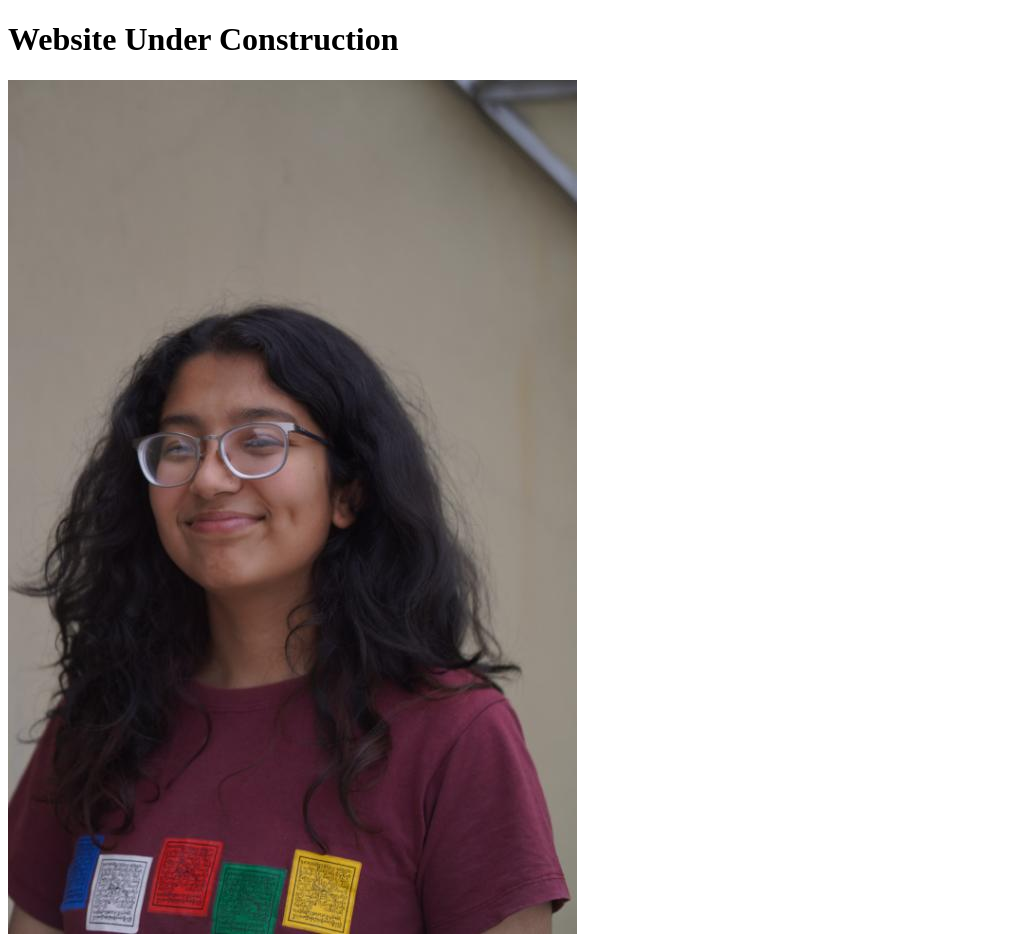
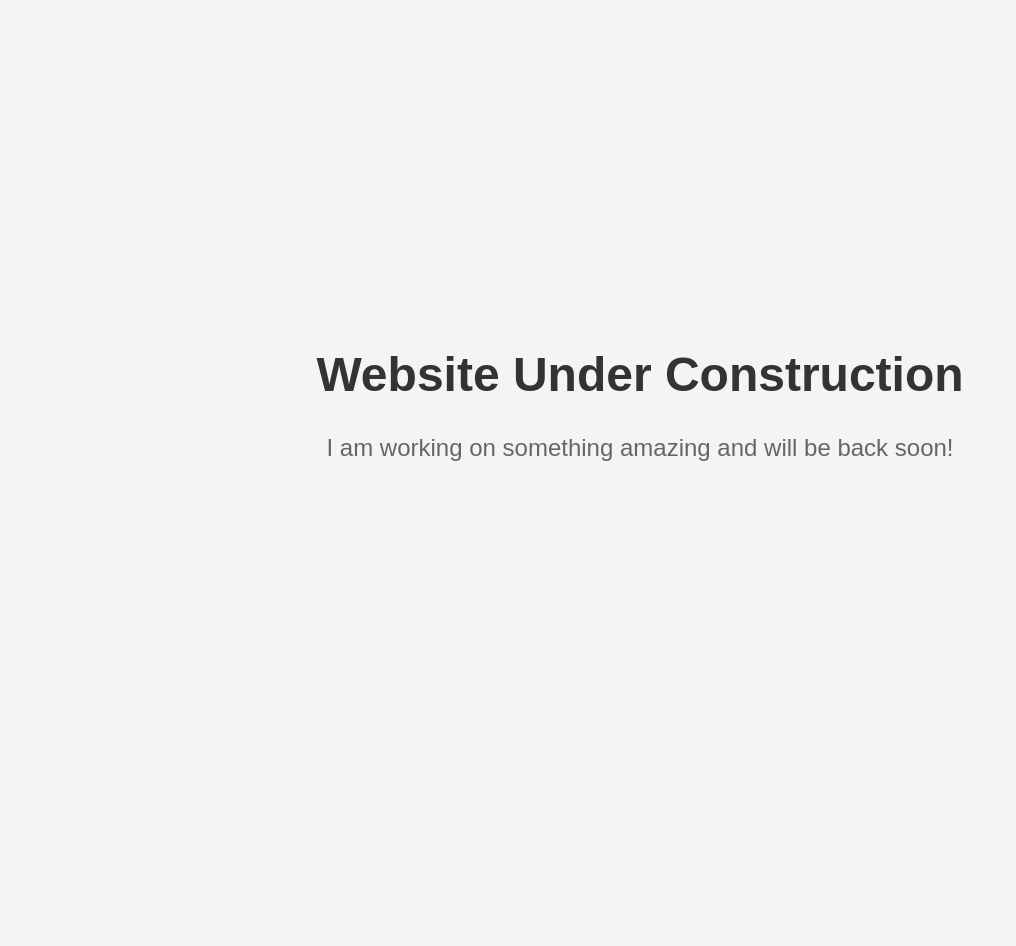
Before and after one commit to iamiza/iamiza.github.io, a plain HTML site: page index.html in a window 1280 px wide. Shown: the whole page, without its empty margins (0-1016 px from the left). After the commit the page ends 800 px from the top, so only its background shows below. Drawn offline with Linux system fonts and the light colour scheme.

Commit message:
update interface

```diff
--- a/index.html
+++ b/index.html
@@ -2,12 +2,44 @@
 <html lang="en">
 <head>
     <meta charset="UTF-8">
-    <meta http-equiv="X-UA-Compatible" content="IE=edge">
     <meta name="viewport" content="width=device-width, initial-scale=1.0">
-    <title>Iza KC</title>
+    <title>Website Under Construction</title>
+    <style>
+        body {
+            font-family: Arial, sans-serif;
+            background-color: #f4f4f4;
+            margin: 0;
+            padding: 0;
+            display: flex;
+            align-items: center;
+            justify-content: center;
+            height: 100vh;
+        }
+        .container {
+            text-align: center;
+        }
+        h1 {
+            font-size: 3rem;
+            color: #333;
+        }
+        p {
+            font-size: 1.5rem;
+            color: #666;
+        }
+        .countdown {
+            font-size: 2rem;
+            color: #555;
+            margin-top: 20px;
+        }
+    </style>
 </head>
 <body>
-    <h1>Website Under Construction</h1>
-    <img src="assets/images/profile.jpg">
+    <div class="container">
+        <h1>Website Under Construction</h1>
+        <p>I am working on something amazing and will be back soon!</p>
+
+    </div>
+
+
 </body>
 </html>
```
Also changed, not shown: 2 other files.
